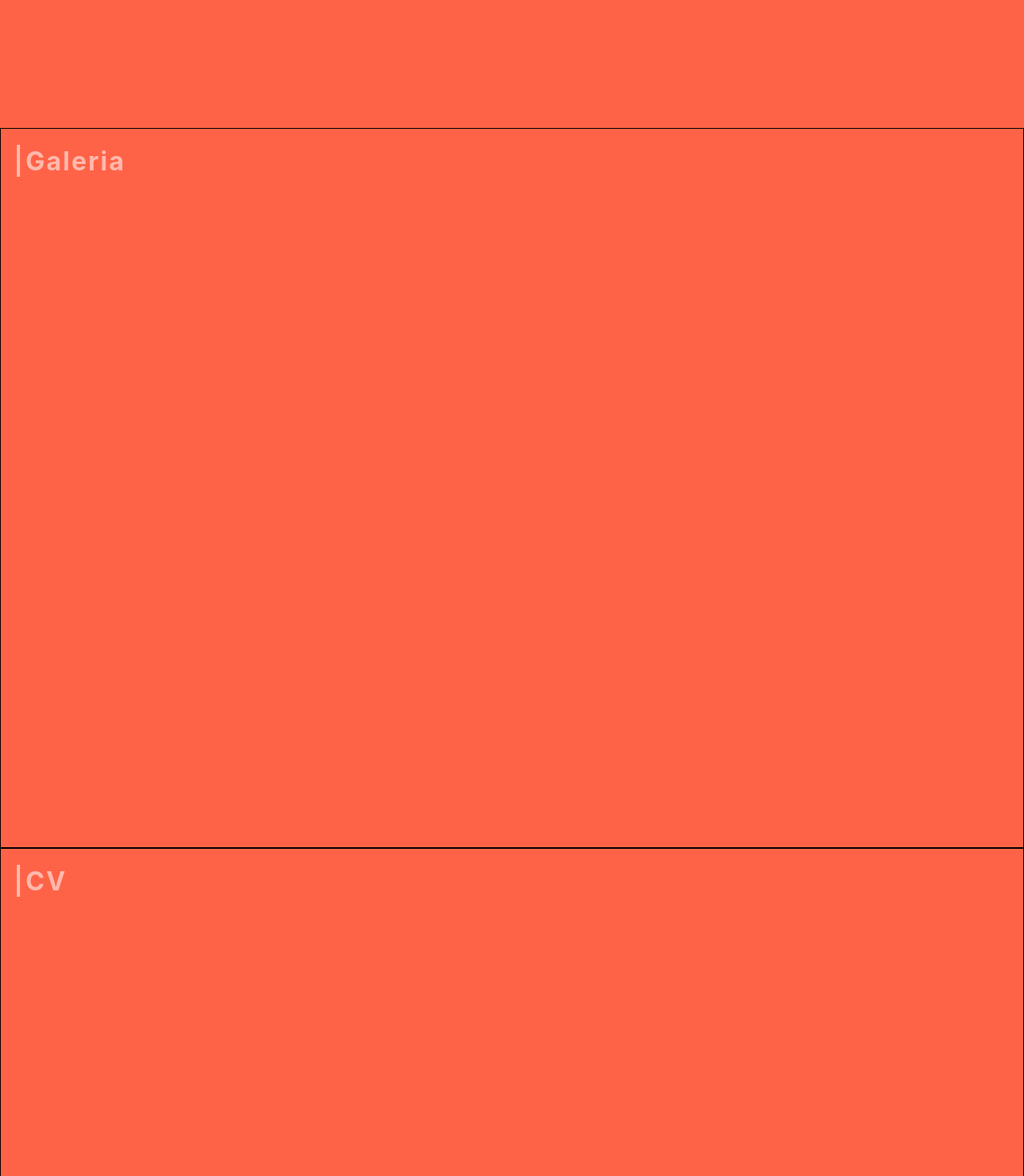
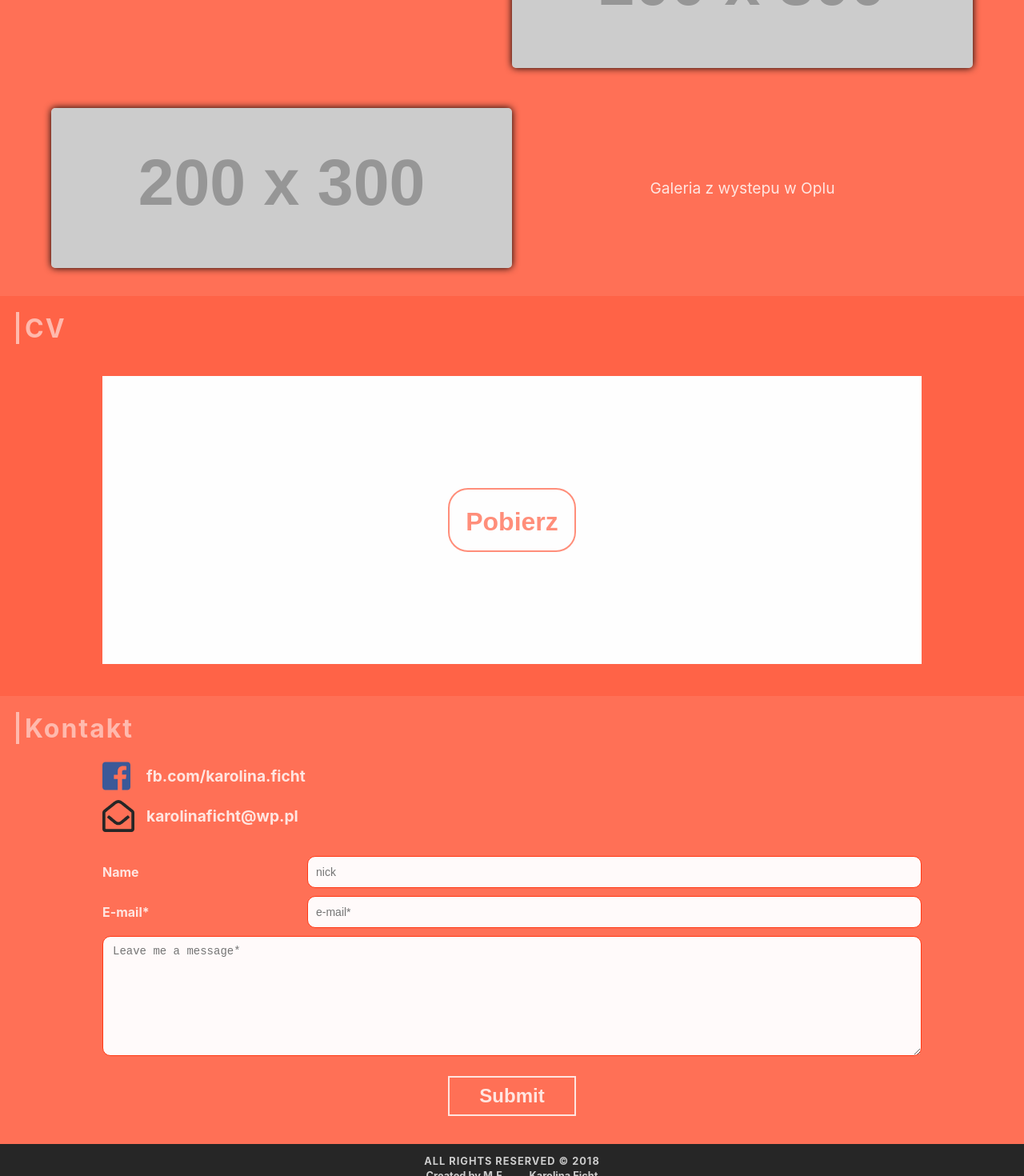
Before and after one commit to MarkFicht/karolina-site, a React (Create React App) app: page / in a window 1280 px wide. Shown: the part 1640-3110 px from the top of the page at 80% size. Built offline with nearby package versions, Linux system fonts and the light colour scheme.

Commit message:
Completed first structure.

```diff
--- a/src/containers/App/App.js
+++ b/src/containers/App/App.js
@@ -51,15 +51,56 @@ class App extends Component {
           <section className="gallery-page">
               <header className='header'><p>Galeria</p></header>
 
+              <article className='gallery'>
+                  <div className="select-gallery"></div>
+                  <p>Galeria z serialu kryminalnego</p>
+              </article>
+              <article className='gallery'>
+                  <p>Galeria z zajec w teatrze</p>
+                  <div className="select-gallery"></div>
+              </article>
+              <article className='gallery'>
+                  <div className="select-gallery"></div>
+                  <p>Galeria z wystepu w Oplu</p>
+              </article>
+
           </section>
 
           <section className="cv-page">
               <header className='header'><p>CV</p></header>
 
+              <div className="cv">
+                  <button>Pobierz</button>
+              </div>
+
           </section>
 
           <section className="contact-page">
               <header className='header'><p>Kontakt</p></header>
+
+              <div className="contact-links">
+                  <div>
+                      <a href="https://www.facebook.com/karolina.ficht" target="_blank">
+                          <div className='svg-fb' ></div>
+                          <p>fb.com/karolina.ficht</p>
+                      </a>
+                  </div>
+                  <div>
+                      <a href="karolinaficht@wp.pl" target="_blank">
+                          <div className='svg-mail' ></div>
+                          <p>karolinaficht@wp.pl</p>
+                      </a>
+                  </div>
+              </div>
+
+              <form action=''>
+                  <label htmlFor="name">Name</label>
+                  <input type="text" id="name" placeholder="nick"/>
+                  <label htmlFor="mail">E-mail*</label>
+                  <input type="email" id="mail" placeholder="e-mail*"/>
+                  <textarea name="textarea" placeholder="Leave me a message*" defaultValue={""}/>
+                  <input type="submit" defaultValue="Wyslij"/>
+              </form>
 
           </section>
 
--- a/src/containers/App/_App.scss
+++ b/src/containers/App/_App.scss
@@ -14,6 +14,7 @@ p {
   font-size: 1.2rem;
   padding: 0 25px;
   margin-top: 15px;
+  text-align: center;
 }
 
 .header {
@@ -104,7 +105,7 @@ p {
   background-position: calc(50% - 30px) -405px;
   background-repeat: no-repeat;
   width: 100%;
-  height: 100vh;
+  height: 500px;
   overflow: hidden;
   display: flex;
   flex-direction: column;
@@ -191,7 +192,7 @@ p {
 .aboutme-page {
   background-color: $baseColor;
   width: 100%;
-  height: calc(100vh + 200px);
+  height: 670px;
   display: flex;
   flex-direction: column;
   justify-content: flex-start;
@@ -260,35 +261,198 @@ p {
 
 //---
 .gallery-page {
-  background-color: $baseColor;
+  background-color: lighten($baseColor, 3%);
   width: 100%;
-  height: calc(100vh + 100px);
+  height: 840px;
   display: flex;
   flex-direction: column;
   justify-content: flex-start;
-  border: 1px solid black;
+}
+
+.gallery {
+  width: 100%;
+  height: 200px;
+  margin: 25px 0;
+  display: flex;
+  justify-content: center;
+  align-items: center;
+
+  .select-gallery {
+    width: 45%;
+    height: 100%;
+    background-image: url("https://via.placeholder.com/200x300");
+    background-position: center;
+    background-size: cover;
+    cursor: pointer;
+    transition: all .4s;
+    box-shadow: 0 0 10px black;
+    border-radius: 5px;
+
+    &:hover {
+      transform: scale(1.05);
+      box-shadow: 0 0 20px black;
+    }
+  }
+
+  p {
+    width: 45%;
+    margin: 0;
+    padding: 10px;
+  }
 }
 
 //---
 .cv-page {
   background-color: $baseColor;
   width: 100%;
-  height: calc(100vh + 100px);
+  height: 500px;
   display: flex;
   flex-direction: column;
   justify-content: flex-start;
-  border: 1px solid black;
+}
+
+.cv {
+  width: 80%;
+  height: 360px;
+  margin: 20px 10%;
+  background-color: #fefefe;
+  position: relative;
+
+  & > button {
+    position: absolute;
+    top: 50%;
+    left: 50%;
+    transform: translate(-50%, -50%);
+    width: 160px;
+    height: 80px;
+    line-height: 80px;
+    outline: none;
+    border-radius: 25px;
+    font-size: 2rem;
+    font-weight: bold;
+    border: 2px solid lighten($baseColor, 10%);
+    color: lighten($baseColor, 10%);
+    background-color: transparent;
+    cursor: pointer;
+
+    &:hover,
+    &:active {
+
+    }
+  }
 }
 
 //---
 .contact-page {
-  background-color: $baseColor;
+  background-color: lighten($baseColor, 3%);
   width: 100%;
-  height: calc(100vh + 100px);
+  height: 560px;
   display: flex;
   flex-direction: column;
   justify-content: flex-start;
-  border: 1px solid black;
+}
+
+.contact-links {
+  display: flex;
+  flex-direction: column;
+  justify-content: center;
+  align-items: center;
+
+  & > div {
+    width: 80%;
+    margin-bottom: 10px;
+
+    & > a {
+      display: flex;
+      justify-content: flex-start;
+      align-items: center;
+      text-decoration: none;
+
+      & > p {
+        margin: 0;
+        padding: 0;
+        font-weight: bold;
+      }
+    }
+  }
+}
+
+.svg-fb {
+  mask-image: url("./svg/fb.svg");
+  mask-repeat: no-repeat;
+  width: 40px;
+  height: 40px;
+  margin-right: 15px;
+  background-color: #3b5998;
+}
+.svg-mail {
+  mask: url("./svg/mail.svg");
+  mask-repeat: no-repeat;
+  width: 40px;
+  height: 40px;
+  margin-right: 15px;
+  background-color: #262626;
+}
+
+form {
+  display: flex;
+  justify-content: flex-start;
+  align-items: center;
+  flex-wrap: wrap;
+  width: 80%;
+  margin: 20px auto;
+
+  & > label {
+    width: 25%;
+    text-align: start;
+    margin-bottom: 10px;
+    color: lighten($baseColor, 30%);
+    font-weight: bold;
+  }
+  & > input[type='text'],
+  & > input[type='email'] {
+    width: 75%;
+    height: 40px;
+    padding: 5px 10px;
+    font-size: 14px;
+    margin-bottom: 10px;
+    color: #262626;
+    background-color: lighten($baseColor, 35%);
+    border: 1px solid darken($baseColor, 10%);
+    border-radius: 10px;
+  }
+  & > textarea {
+    width: 100%;
+    height: 150px;
+    padding: 10px 12px;
+    font-size: 14px;
+    margin-bottom: 25px;
+    color: #262626;
+    background-color: lighten($baseColor, 35%);
+    border: 1px solid darken($baseColor, 10%);
+    border-radius: 10px;
+  }
+  & > input[type='submit'] {
+    width: 160px;
+    height: 50px;
+    margin: 0 auto;
+    font-size: 1.5rem;
+    border: 2px solid lighten($baseColor, 30%);
+    line-height: 40px;
+    background-color: transparent;
+    color: lighten($baseColor, 30%);
+    outline: none;
+    cursor: pointer;
+    font-weight: bold;
+    z-index: 1;
+    transition: all .4s;
+
+    &:hover, &:active {
+      background-color: lighten($baseColor, 10%);
+      color: darken($baseColor, 10%);
+      border: 2px solid darken($baseColor, 10%);
+    }
+  }
 }
 
 //---
--- a/src/index.css
+++ b/src/index.css
@@ -23,7 +23,8 @@ p {
   color: #ffe5e0;
   font-size: 1.2rem;
   padding: 0 25px;
-  margin-top: 15px; }
+  margin-top: 15px;
+  text-align: center; }
 
 .header {
   border-left: 4px solid #ffb9ad;
@@ -100,7 +101,7 @@ p {
   background-position: calc(50% - 30px) -405px;
   background-repeat: no-repeat;
   width: 100%;
-  height: 100vh;
+  height: 500px;
   overflow: hidden;
   display: flex;
   flex-direction: column;
@@ -175,7 +176,7 @@ p {
 .aboutme-page {
   background-color: tomato;
   width: 100%;
-  height: calc(100vh + 200px);
+  height: 670px;
   display: flex;
   flex-direction: column;
   justify-content: flex-start; }
@@ -235,31 +236,163 @@ p {
     z-index: 1; }
 
 .gallery-page {
-  background-color: tomato;
+  background-color: #ff7056;
   width: 100%;
-  height: calc(100vh + 100px);
+  height: 840px;
   display: flex;
   flex-direction: column;
-  justify-content: flex-start;
-  border: 1px solid black; }
+  justify-content: flex-start; }
+
+.gallery {
+  width: 100%;
+  height: 200px;
+  margin: 25px 0;
+  display: flex;
+  justify-content: center;
+  align-items: center; }
+  .gallery .select-gallery {
+    width: 45%;
+    height: 100%;
+    background-image: url("https://via.placeholder.com/200x300");
+    background-position: center;
+    background-size: cover;
+    cursor: pointer;
+    transition: all .4s;
+    box-shadow: 0 0 10px black;
+    border-radius: 5px; }
+    .gallery .select-gallery:hover {
+      transform: scale(1.05);
+      box-shadow: 0 0 20px black; }
+  .gallery p {
+    width: 45%;
+    margin: 0;
+    padding: 10px; }
 
 .cv-page {
   background-color: tomato;
   width: 100%;
-  height: calc(100vh + 100px);
+  height: 500px;
   display: flex;
   flex-direction: column;
-  justify-content: flex-start;
-  border: 1px solid black; }
+  justify-content: flex-start; }
+
+.cv {
+  width: 80%;
+  height: 360px;
+  margin: 20px 10%;
+  background-color: #fefefe;
+  position: relative; }
+  .cv > button {
+    position: absolute;
+    top: 50%;
+    left: 50%;
+    transform: translate(-50%, -50%);
+    width: 160px;
+    height: 80px;
+    line-height: 80px;
+    outline: none;
+    border-radius: 25px;
+    font-size: 2rem;
+    font-weight: bold;
+    border: 2px solid #ff8e7a;
+    color: #ff8e7a;
+    background-color: transparent;
+    cursor: pointer; }
 
 .contact-page {
-  background-color: tomato;
+  background-color: #ff7056;
   width: 100%;
-  height: calc(100vh + 100px);
+  height: 560px;
   display: flex;
   flex-direction: column;
+  justify-content: flex-start; }
+
+.contact-links {
+  display: flex;
+  flex-direction: column;
+  justify-content: center;
+  align-items: center; }
+  .contact-links > div {
+    width: 80%;
+    margin-bottom: 10px; }
+    .contact-links > div > a {
+      display: flex;
+      justify-content: flex-start;
+      align-items: center;
+      text-decoration: none; }
+      .contact-links > div > a > p {
+        margin: 0;
+        padding: 0;
+        font-weight: bold; }
+
+.svg-fb {
+  mask-image: url("./svg/fb.svg");
+  mask-repeat: no-repeat;
+  width: 40px;
+  height: 40px;
+  margin-right: 15px;
+  background-color: #3b5998; }
+
+.svg-mail {
+  mask: url("./svg/mail.svg");
+  mask-repeat: no-repeat;
+  width: 40px;
+  height: 40px;
+  margin-right: 15px;
+  background-color: #262626; }
+
+form {
+  display: flex;
   justify-content: flex-start;
-  border: 1px solid black; }
+  align-items: center;
+  flex-wrap: wrap;
+  width: 80%;
+  margin: 20px auto; }
+  form > label {
+    width: 25%;
+    text-align: start;
+    margin-bottom: 10px;
+    color: #ffe5e0;
+    font-weight: bold; }
+  form > input[type='text'],
+  form > input[type='email'] {
+    width: 75%;
+    height: 40px;
+    padding: 5px 10px;
+    font-size: 14px;
+    margin-bottom: 10px;
+    color: #262626;
+    background-color: snow;
+    border: 1px solid #ff3814;
+    border-radius: 10px; }
+  form > textarea {
+    width: 100%;
+    height: 150px;
+    padding: 10px 12px;
+    font-size: 14px;
+    margin-bottom: 25px;
+    color: #262626;
+    background-color: snow;
+    border: 1px solid #ff3814;
+    border-radius: 10px; }
+  form > input[type='submit'] {
+    width: 160px;
+    height: 50px;
+    margin: 0 auto;
+    font-size: 1.5rem;
+    border: 2px solid #ffe5e0;
+    line-height: 40px;
+    background-color: transparent;
+    color: #ffe5e0;
+    outline: none;
+    cursor: pointer;
+    font-weight: bold;
+    z-index: 1;
+    transition: all .4s; }
+    form > input[type='submit']:hover, form > input[type='submit']:active {
+      background-color: #ff8e7a;
+      color: #ff3814;
+      border: 2px solid #ff3814; }
 
 .foot {
   width: 100vw;
--- a/src/index.js
+++ b/src/index.js
@@ -5,8 +5,4 @@ import './index.css';
 
 // import { Route, HashRouter, Switch, Link } from 'react-router-dom';
 
-// import { library } from '@fortawesome/fontawesome-svg-core'
-// import { faCheckCircle, faTimesCircle, faVolumeUp, faVolumeOff } from '@fortawesome/free-solid-svg-icons'
-// library.add(faCheckCircle, faTimesCircle, faVolumeUp, faVolumeOff);
-
 ReactDOM.render(<App />, document.getElementById('root'));
```
Also changed, not shown: src/svg/fb.svg (added), src/svg/mail.svg (added).
